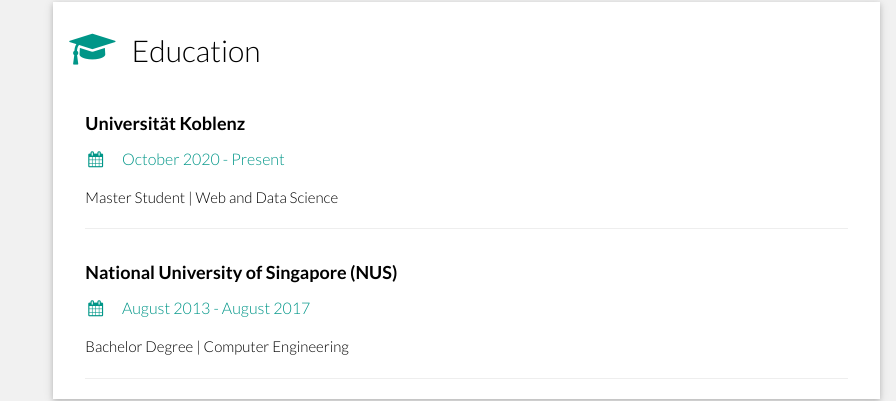
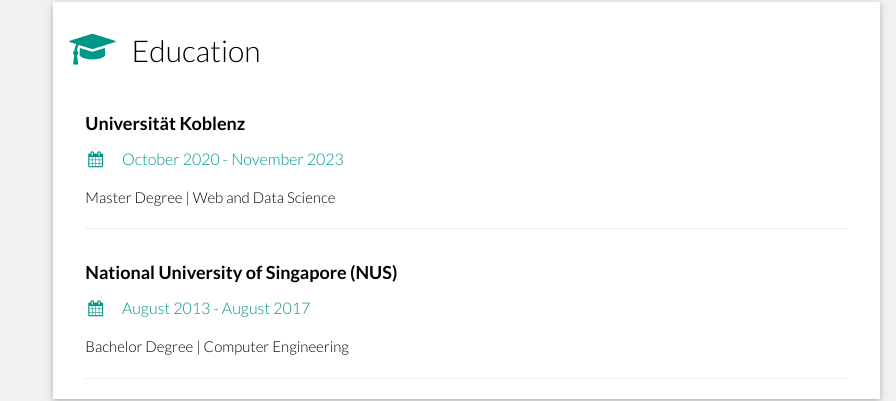
Before and after one commit to radityapujamurti/radityapujamurti.github.io, a Jekyll site: the page resume.html, which Jekyll copies as it is, in a window 1280 px wide and 900 px high, scrolled down 1630 px. Shown: the part 111-512 px from the top of the window, without its empty margins (384-1280 px from the left). Built offline with Jekyll 4.4.1, drawn with Linux system fonts in a browser that asks for light colours.

Commit message:
updated resume

```diff
--- a/resume.html
+++ b/resume.html
@@ -232,8 +232,8 @@
                     <div class="w3-container">
                         <h5 class=""><b>Universität Koblenz</b></h5>
                         <h6 class="w3-text-teal"><i class="fa fa-calendar fa-fw w3-margin-right"></i>October 2020 -
-                            Present</h6>
-                        <p> Master Student | Web and Data Science</p>
+                            November 2023</h6>
+                        <p> Master Degree | Web and Data Science</p>
                         <hr>
                     </div>
                     <div class="w3-container">
```
